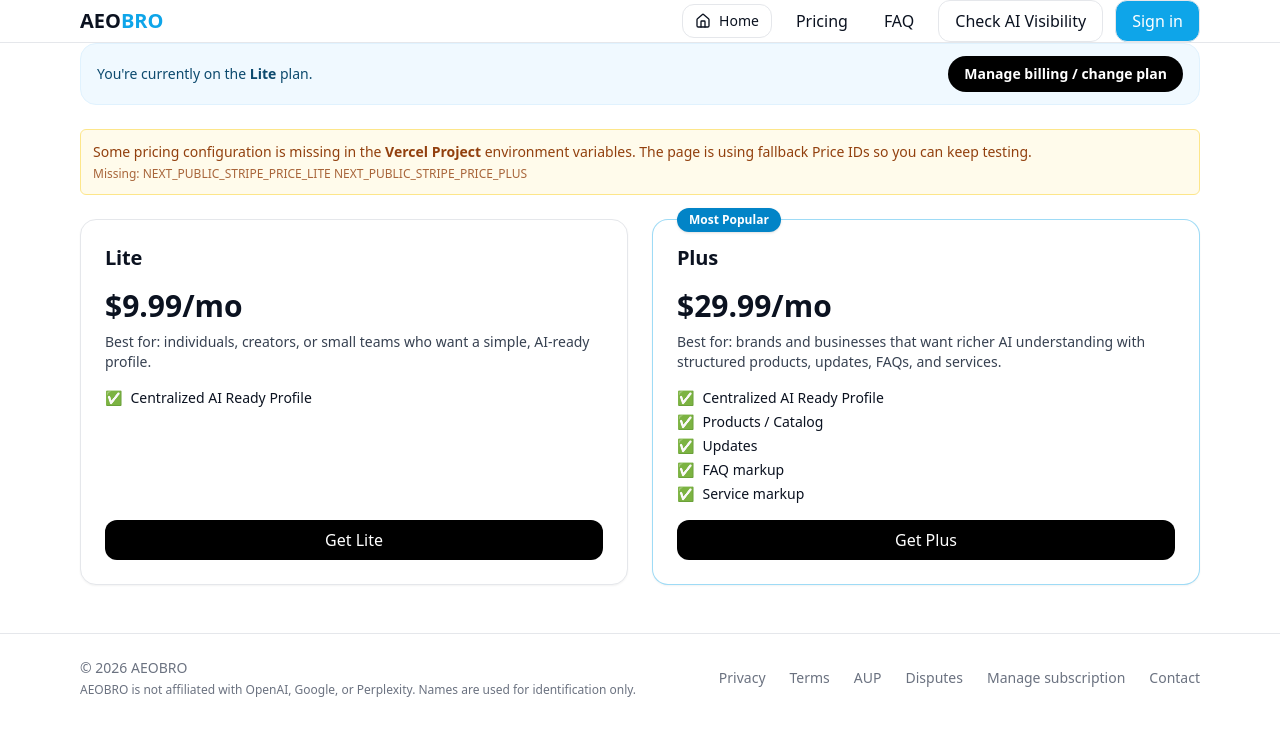
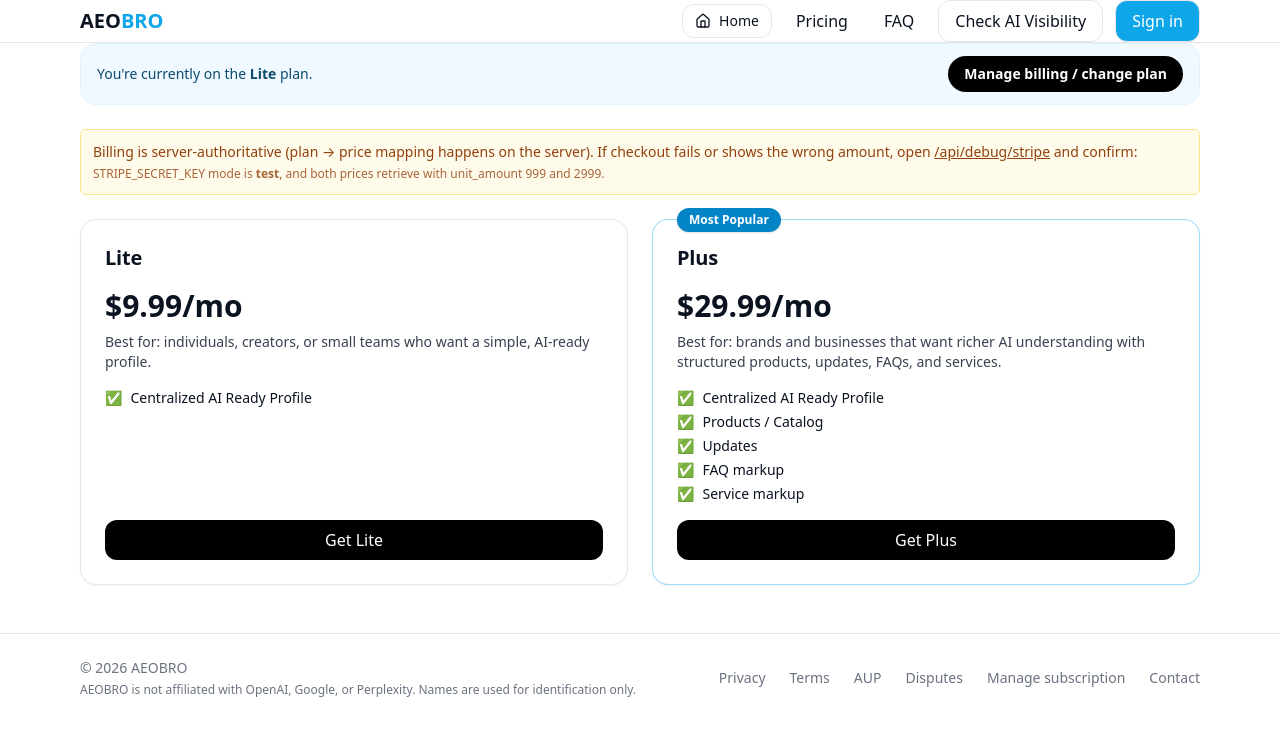
Before and after one commit to NewguyMMM/aeobro, a Next.js app: page /pricing in a window 1280 px wide. Shown: the top 736 px of the page. Built offline with nearby package versions, Linux system fonts and the light colour scheme; no server answers.

Commit message:
Update page.tsx

```diff
--- a/app/(marketing)/pricing/page.tsx
+++ b/app/(marketing)/pricing/page.tsx
@@ -3,30 +3,6 @@
 
 import { useEffect, useMemo, useState, useCallback } from "react";
 import ManageBillingButton from "@/components/stripe/ManageBillingButton";
-
-/**
- * ✅ IMPORTANT
- * These are Stripe TEST mode Price IDs you provided.
- * Price IDs are not secret, but you should still prefer env vars.
- *
- * If you later switch to LIVE billing, replace these with LIVE price IDs
- * (or just rely on env vars and remove fallbacks).
- */
-const FALLBACK_TEST_PRICES = {
-  LITE: "price_1T0l7WBWc0vqeQejEjQ4t8ts",
-  PLUS: "price_1T0l7qBWc0vqeQejYB3IThkA",
-} as const;
-
-/**
- * We prefer env vars. If they’re missing at runtime (common when set in the wrong Vercel scope),
- * we fall back so the page still functions and we can diagnose.
- */
-const PRICES = {
-  LITE: process.env.NEXT_PUBLIC_STRIPE_PRICE_LITE || FALLBACK_TEST_PRICES.LITE,
-  PLUS: process.env.NEXT_PUBLIC_STRIPE_PRICE_PLUS || FALLBACK_TEST_PRICES.PLUS,
-  // PRO intentionally retained for backend/hidden tier use (not shown in UI)
-  PRO: process.env.NEXT_PUBLIC_STRIPE_PRICE_PRO ?? "",
-} as const;
 
 type PlanTitle = "Lite" | "Plus";
 type ApiPlanKey = "LITE" | "PLUS";
@@ -175,20 +151,40 @@ export default function PricingPage() {
     };
   }, []);
 
-  // Auto-resume checkout after sign-in if URL has ?start=<priceId>&plan=<PlanTitle>
+  /**
+   * ✅ IMPORTANT CHANGE
+   * Resume checkout after sign-in using ONLY plan (not priceId).
+   * Old version used: ?start=<priceId>&plan=<PlanTitle>
+   * New version uses: ?startPlan=<LITE|PLUS>
+   */
   useEffect(() => {
     const url = new URL(window.location.href);
-    const priceId = url.searchParams.get("start");
-    const plan = url.searchParams.get("plan") as PlanTitle | null;
+    const startPlan = url.searchParams.get("startPlan") as ApiPlanKey | null;
 
-    if (priceId && plan) {
+    if (startPlan === "LITE" || startPlan === "PLUS") {
+      url.searchParams.delete("startPlan");
+      const clean =
+        url.pathname +
+        (url.searchParams.toString() ? `?${url.searchParams}` : "");
+      window.history.replaceState({}, "", clean);
+
+      const uiPlan: PlanTitle = startPlan === "PLUS" ? "Plus" : "Lite";
+      startCheckout(uiPlan);
+    }
+
+    // Back-compat: if old params exist, convert them to plan-only flow.
+    const oldPriceId = url.searchParams.get("start");
+    const oldPlan = url.searchParams.get("plan") as PlanTitle | null;
+    if (oldPriceId && oldPlan) {
       url.searchParams.delete("start");
       url.searchParams.delete("plan");
       const clean =
         url.pathname +
         (url.searchParams.toString() ? `?${url.searchParams}` : "");
       window.history.replaceState({}, "", clean);
-      startCheckout(priceId, plan);
+
+      // ignore oldPriceId entirely; plan-only
+      startCheckout(oldPlan);
     }
     // eslint-disable-next-line react-hooks/exhaustive-deps
   }, []);
@@ -203,29 +199,28 @@ export default function PricingPage() {
     };
   }, []);
 
-  const startCheckout = useCallback(async (priceId: string, plan: PlanTitle) => {
+  /**
+   * ✅ CRITICAL CHANGE:
+   * startCheckout now accepts ONLY plan.
+   * It does NOT accept or send priceId. Server is authoritative.
+   */
+  const startCheckout = useCallback(async (plan: PlanTitle) => {
     setErr(null);
-
-    if (!priceId) {
-      setErr(`Missing Stripe Price ID for ${plan}.`);
-      return;
-    }
 
     try {
       setLoading(plan);
 
-      // ✅ CRITICAL CHANGE:
-      // Send { priceId, plan } so the server can be authoritative and prevent stale $4.99 pricing.
       const res = await fetch("/api/stripe/create-checkout-session", {
         method: "POST",
         headers: { "Content-Type": "application/json" },
-        body: JSON.stringify({ priceId, plan: toApiPlanKey(plan) }),
+        // Send ONLY plan. Server resolves priceId.
+        body: JSON.stringify({ plan: plan.toLowerCase() }), // "Lite"->"lite", "Plus"->"plus"
       });
 
       if (res.status === 401) {
         const callbackUrl = new URL(window.location.href);
-        callbackUrl.searchParams.set("start", priceId);
-        callbackUrl.searchParams.set("plan", plan);
+        callbackUrl.searchParams.set("startPlan", toApiPlanKey(plan));
+
         const signin = new URL("/api/auth/signin", window.location.origin);
         signin.searchParams.set("callbackUrl", callbackUrl.toString());
         window.location.assign(signin.toString());
@@ -233,7 +228,7 @@ export default function PricingPage() {
       }
 
       const data = await res.json();
-      if (!res.ok) throw new Error(data?.message || "Failed to start checkout.");
+      if (!res.ok) throw new Error(data?.error || data?.message || "Failed to start checkout.");
       if (!data?.url) throw new Error("Server did not return a checkout URL.");
 
       window.location.assign(data.url as string);
@@ -243,11 +238,15 @@ export default function PricingPage() {
     }
   }, []);
 
-  const usingFallback = useMemo(() => {
-    const liteEnv = process.env.NEXT_PUBLIC_STRIPE_PRICE_LITE;
-    const plusEnv = process.env.NEXT_PUBLIC_STRIPE_PRICE_PLUS;
-    return !liteEnv || !plusEnv;
-  }, []);
+  /**
+   * ✅ IMPORTANT CHANGE:
+   * We no longer rely on NEXT_PUBLIC_STRIPE_PRICE_* for correctness.
+   * So this banner should reference server vars + debug endpoint instead.
+   *
+   * We can’t read server env vars in a client component, so:
+   * - Show a simple “if billing fails, open /api/debug/stripe” message.
+   */
+  const showConfigHelp = useMemo(() => true, []);
 
   const Button = ({
     children,
@@ -289,7 +288,6 @@ export default function PricingPage() {
     bestFor,
     features,
     btnText,
-    priceId,
     featured = false,
   }: {
     title: PlanTitle;
@@ -297,11 +295,10 @@ export default function PricingPage() {
     bestFor: string;
     features: FeatureSpec[];
     btnText: string;
-    priceId: string;
     featured?: boolean;
   }) => {
-    const disabled = !priceId;
-
+    // ✅ No disabled buttons due to “missing priceId”.
+    // The server maps plan -> priceId.
     return (
       <div
         className={cx(
@@ -334,11 +331,7 @@ export default function PricingPage() {
           ))}
         </ul>
 
-        <Button
-          disabled={!priceId}
-          title={!priceId ? `Missing Stripe Price ID for ${title}.` : undefined}
-          onClick={!priceId ? undefined : () => startCheckout(priceId, title)}
-        >
+        <Button onClick={() => startCheckout(title)}>
           {loading === title ? "Redirecting…" : btnText}
         </Button>
       </div>
@@ -384,25 +377,36 @@ export default function PricingPage() {
         </section>
       )}
 
-      {usingFallback && (
+      {showConfigHelp && (
         <div className="mb-6 rounded-md border border-amber-200 bg-amber-50 p-3 text-sm text-amber-800">
-          Some pricing configuration is missing in the <strong>Vercel Project</strong>{" "}
-          environment variables. The page is using fallback Price IDs so you can keep testing.
+          Billing is server-authoritative (plan → price mapping happens on the server). If checkout
+          fails or shows the wrong amount, open{" "}
+          <a
+            className="underline font-medium"
+            href="/api/debug/stripe"
+            target="_blank"
+            rel="noreferrer"
+          >
+            /api/debug/stripe
+          </a>{" "}
+          and confirm:
           <div className="mt-1 text-xs text-amber-800/80">
-            Missing:{" "}
-            {!process.env.NEXT_PUBLIC_STRIPE_PRICE_LITE
-              ? "NEXT_PUBLIC_STRIPE_PRICE_LITE "
-              : ""}
-            {!process.env.NEXT_PUBLIC_STRIPE_PRICE_PLUS
-              ? "NEXT_PUBLIC_STRIPE_PRICE_PLUS"
-              : ""}
+            STRIPE_SECRET_KEY mode is <strong>test</strong>, and both prices retrieve with unit_amount 999 and 2999.
           </div>
         </div>
       )}
 
       {err && (
         <div className="mb-6 rounded-md border border-red-200 bg-red-50 p-3 text-sm text-red-700">
-          {err}
+          {err}{" "}
+          <a
+            className="underline font-medium"
+            href="/api/debug/stripe"
+            target="_blank"
+            rel="noreferrer"
+          >
+            Open debug
+          </a>
         </div>
       )}
 
@@ -420,7 +424,6 @@ export default function PricingPage() {
             },
           ]}
           btnText="Get Lite"
-          priceId={PRICES.LITE}
         />
 
         {/* Plus (Most Popular) */}
@@ -436,7 +439,6 @@ export default function PricingPage() {
             { label: "Service markup", tooltip: SERVICE_TOOLTIP },
           ]}
           btnText="Get Plus"
-          priceId={PRICES.PLUS}
           featured
         />
       </div>
```
